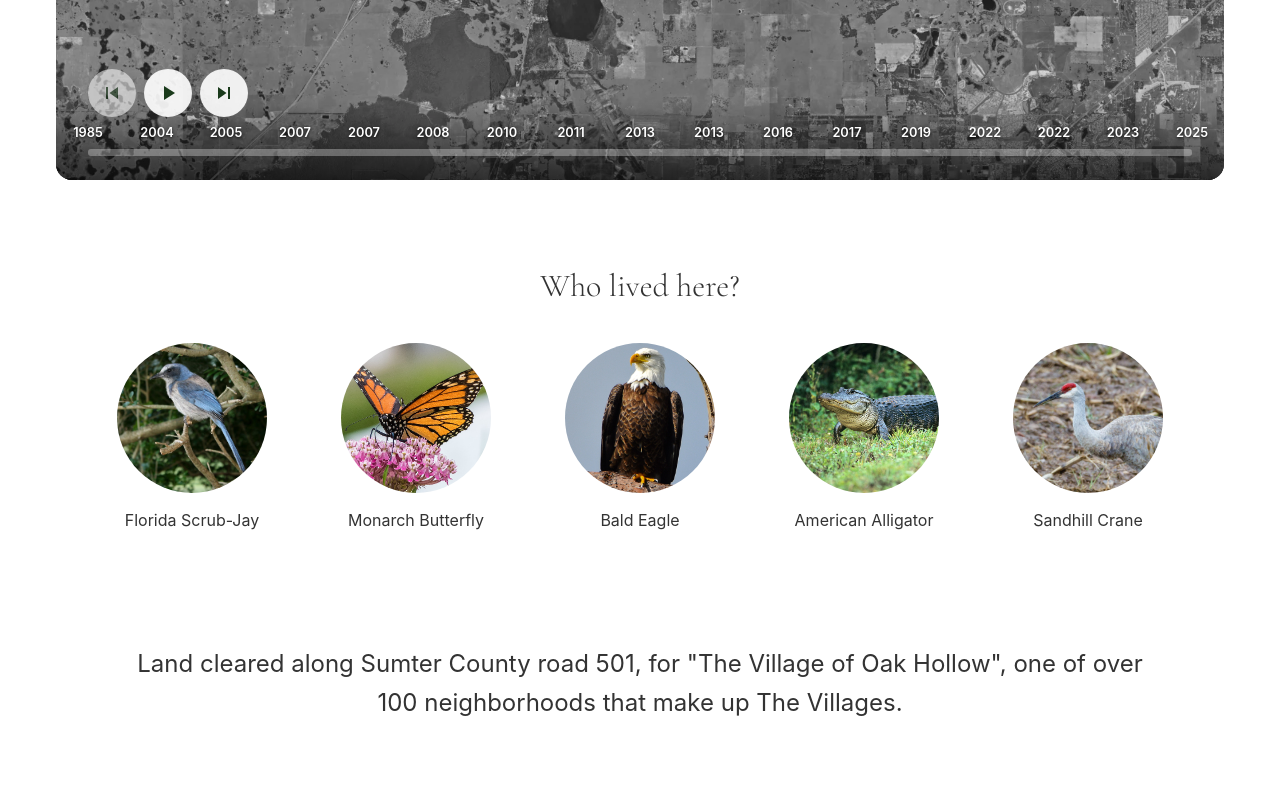
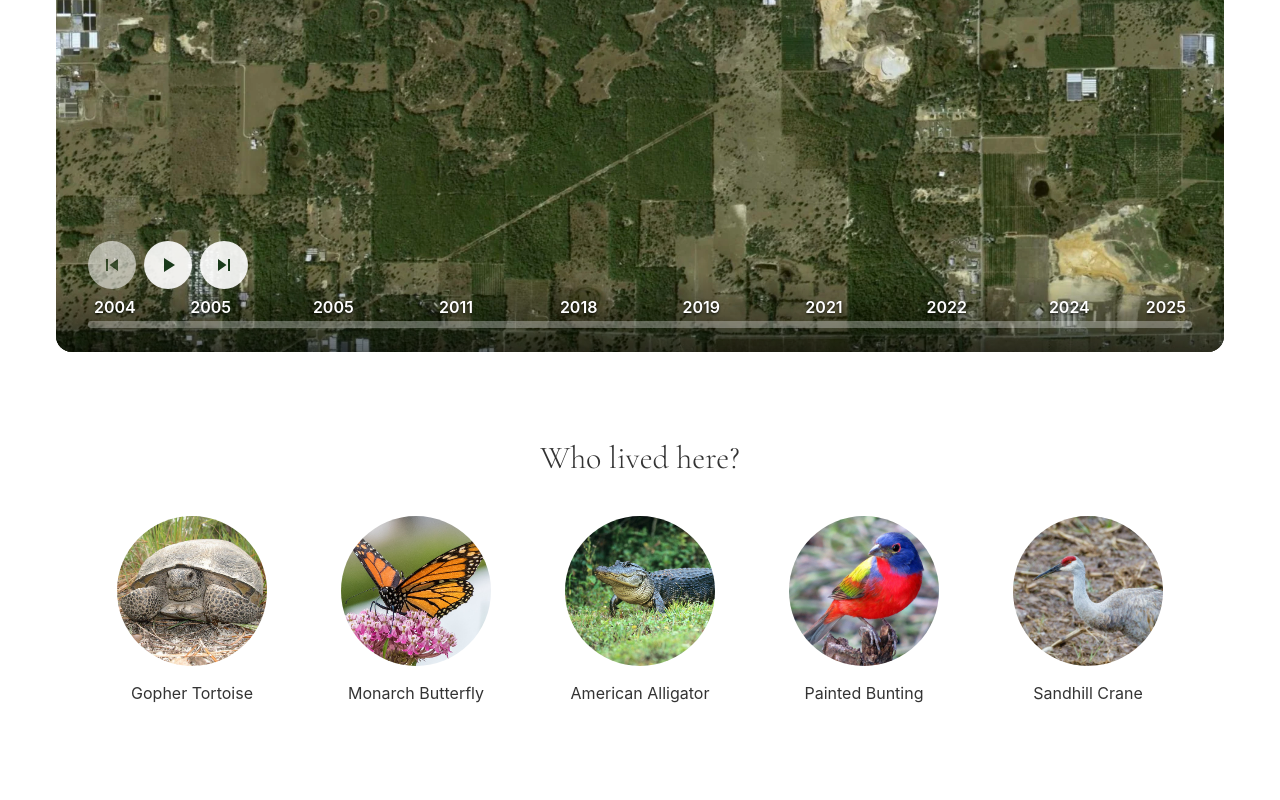
Before and after one commit to shintoo/disappearingflorida.org, a Vue app in the folder frontend/: page /satellite-imagery in a window 1280 px wide. Shown: the part 800-1600 px from the top of the page. Built offline with nearby package versions, Linux system fonts and the light colour scheme.

Commit message:
timeline viewer misc

```diff
--- a/frontend/src/views/SatelliteImagery.vue
+++ b/frontend/src/views/SatelliteImagery.vue
@@ -205,7 +205,7 @@ export default {
         this.loading = true;
         this.error = null;
         // For MVP, we're hardcoding the DeBary/Mt Dora location
-        const locationId = 'the-villages';
+        const locationId = 'mtdora';
         const response = await fetch(`/data/locations/${locationId}.json`);
         if (!response.ok) {
           throw new Error(`Location ${locationId} not found`);
@@ -590,7 +590,7 @@ export default {
 /* Year Markers */
 .year-markers {
   position: absolute;
-  bottom: 12px;
+  bottom: 16px;
   left: 0;
   right: 0;
   pointer-events: none;
@@ -602,15 +602,31 @@ export default {
   opacity: 1;
 }
 
+/* Hide all but first and last on mobile. Show all on desktop. */
 .year-marker {
   position: absolute;
-  transform: translateX(-50%);
   pointer-events: auto;
   cursor: pointer;
+  visibility: hidden;
 }
 
+.year-marker:hover,
+.year-marker:first-child,
+.year-marker:last-child {
+  visibility: visible;
+}
+
+.year-marker:last-child {
+  transform: translateX(-100%);
+}
+
+.year-marker:first-child {
+  transform: translateX(0)
+}
+
+
 .year-label {
-  font-size: 0.7rem;
+  font-size: 1rem;
   font-weight: 600;
   color: white;
   text-align: left;
@@ -620,6 +636,7 @@ export default {
   border-radius: 3px;
   transform: translateY(-20px);
 }
+
 
 /* Playback Controls */
 .playback-controls {
@@ -928,8 +945,13 @@ export default {
     bottom: 14px;
   }
 
+  .year-marker {
+    visibility: visible;
+    transform: translateX(-50%);
+  }
+
   .year-label {
-    font-size: 0.75rem;
+    font-size: 2rem;
   }
 
   .control-icon-btn {
@@ -1015,7 +1037,7 @@ export default {
   }
 
   .year-label {
-    font-size: 0.8rem;
+    font-size: 1rem;
     padding: 3px 6px;
   }
 
```
